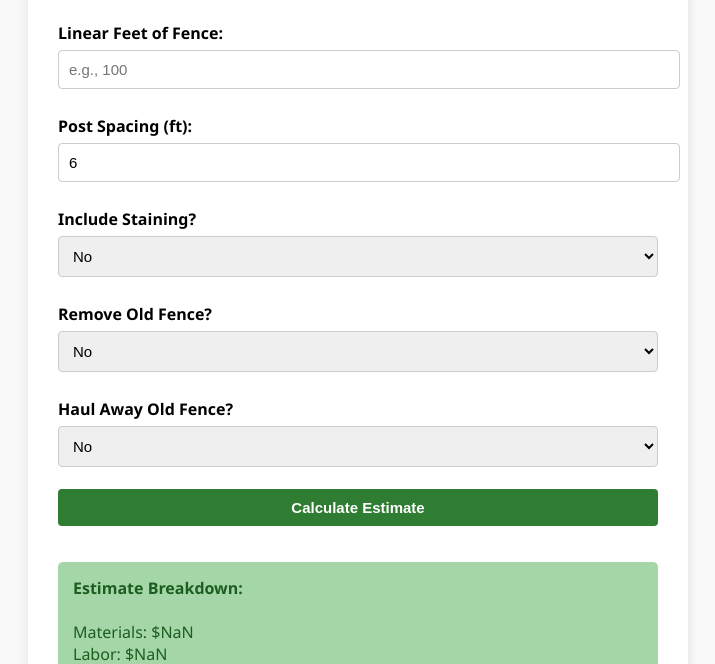
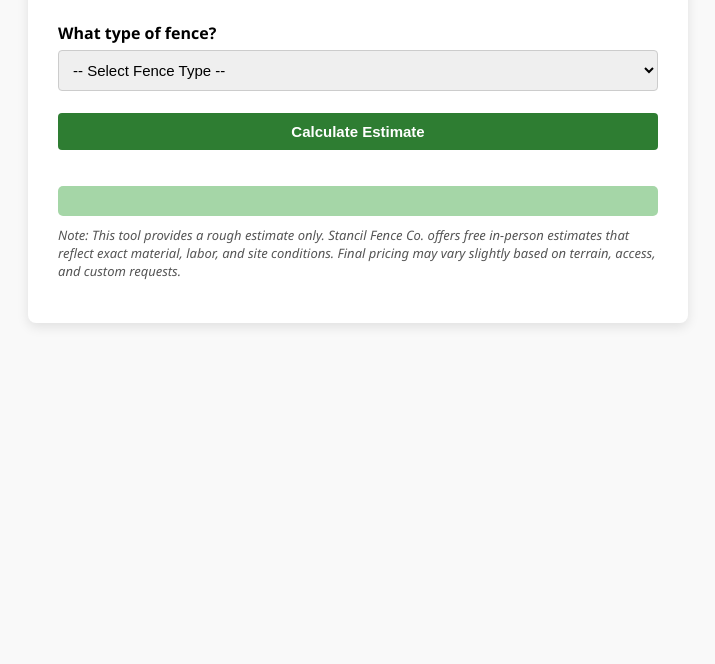
Before and after one commit to jayson-stancil/Stancil-Fence-Co, a plain HTML site: page index.html in a window 1280 px wide. Both pictures are taken after a click on the button "Calculate Estimate". Shown: the part 136-800 px from the top of the page, without its empty margins (282-997 px from the left). Drawn offline with Linux system fonts and the light colour scheme.

Commit message:
Update index.html

```diff
--- a/index.html
+++ b/index.html
@@ -72,17 +72,15 @@
       margin-top: 20px;
     }
 
-    hr {
-      border: none;
-      border-top: 1px solid #ddd;
-      margin: 20px 0;
-    }
-
     .disclaimer {
       font-size: 13px;
       color: #555;
       margin-top: 10px;
       font-style: italic;
+    }
+
+    .hidden {
+      display: none;
     }
   </style>
 </head>
@@ -91,29 +89,54 @@
   <div class="container">
     <h2>Stancil Fence Co. Estimate Calculator</h2>
 
+    <label for="fenceType">What type of fence?</label>
+    <select id="fenceType" onchange="showOptions()">
+      <option value="">-- Select Fence Type --</option>
+      <option value="wood">Wood</option>
+      <option value="chainlink">Chain Link</option>
+    </select>
+
+    <div id="commonInputs" class="hidden">
       <label for="linearFeet">Linear Feet of Fence:</label>
       <input type="number" id="linearFeet" placeholder="e.g., 100">
 
       <label for="postSpacing">Post Spacing (ft):</label>
       <input type="number" id="postSpacing" value="6">
+    </div>
 
+    <div id="woodOptions" class="hidden">
       <label for="includeStain">Include Staining?</label>
       <select id="includeStain">
         <option value="no">No</option>
         <option value="yes">Yes</option>
       </select>
 
-    <label for="includeRemoval">Remove Old Fence?</label>
-    <select id="includeRemoval">
+      <label for="includeRemovalWood">Remove Old Fence?</label>
+      <select id="includeRemovalWood">
         <option value="no">No</option>
         <option value="yes">Yes</option>
       </select>
 
-    <label for="includeHaul">Haul Away Old Fence?</label>
-    <select id="includeHaul">
+      <label for="includeHaulWood">Haul Away Old Fence?</label>
+      <select id="includeHaulWood">
         <option value="no">No</option>
         <option value="yes">Yes</option>
       </select>
+    </div>
+
+    <div id="chainOptions" class="hidden">
+      <label for="includeRemovalChain">Remove Old Fence?</label>
+      <select id="includeRemovalChain">
+        <option value="no">No</option>
+        <option value="yes">Yes</option>
+      </select>
+
+      <label for="includeHaulChain">Haul Away Old Fence?</label>
+      <select id="includeHaulChain">
+        <option value="no">No</option>
+        <option value="yes">Yes</option>
+      </select>
+    </div>
 
     <button onclick="calculateEstimate()">Calculate Estimate</button>
 
@@ -125,57 +148,96 @@
   </div>
 
   <script>
+    function showOptions() {
+      const type = document.getElementById("fenceType").value;
+      document.getElementById("commonInputs").classList.remove("hidden");
+      document.getElementById("woodOptions").classList.add("hidden");
+      document.getElementById("chainOptions").classList.add("hidden");
+
+      if (type === "wood") {
+        document.getElementById("woodOptions").classList.remove("hidden");
+      } else if (type === "chainlink") {
+        document.getElementById("chainOptions").classList.remove("hidden");
+      }
+    }
+
     function calculateEstimate() {
+      const fenceType = document.getElementById("fenceType").value;
       const linearFeet = parseFloat(document.getElementById("linearFeet").value);
       const spacing = parseFloat(document.getElementById("postSpacing").value);
-      const stain = document.getElementById("includeStain").value === "yes";
-      const removal = document.getElementById("includeRemoval").value === "yes";
-      const haul = document.getElementById("includeHaul").value === "yes";
+
+      if (!linearFeet || !spacing) {
+        alert("Please fill in all required fields.");
+        return;
+      }
+
+      let materialCost = 0;
+      let laborCost = 0;
+      let stainCost = 0;
+      let removalCost = 0;
+      let haulOffFee = 0;
 
       const sections = Math.ceil(linearFeet / spacing);
       const posts = sections + 1;
+
+      if (fenceType === "wood") {
         const rails = sections * 3;
         const pickets = Math.ceil(linearFeet * 2.1);
         const concreteBags = posts;
         const screws = (pickets * 3 * 2) + (rails * 2);
         const gravelBags = Math.ceil((posts * 10) / 50);
 
-      // Unit costs
-      const postCost = 15;
-      const railCost = 6;
-      const picketCost = 3;
-      const concreteCost = 6;
-      const gravelCost = 5;
-      const screwCost = 0.05;
+        materialCost =
+          (posts * 15) +
+          (rails * 6) +
+          (pickets * 3) +
+          (concreteBags * 6) +
+          (gravelBags * 5) +
+          (screws * 0.05);
 
-      const laborPerFoot = 15;
-      const stainPerFoot = 4;
-      const removalPerFoot = 5;
-      const haulOffFee = haul ? 100 : 0;
+        laborCost = linearFeet * 15;
 
-      const materialCost =
-        (posts * postCost) +
-        (rails * railCost) +
-        (pickets * picketCost) +
-        (concreteBags * concreteCost) +
-        (gravelBags * gravelCost) +
-        (screws * screwCost);
+        if (document.getElementById("includeStain").value === "yes") {
+          stainCost = linearFeet * 4;
+        }
 
-      const laborCost = linearFeet * laborPerFoot;
-      const stainCost = stain ? linearFeet * stainPerFoot : 0;
-      const removalCost = removal ? linearFeet * removalPerFoot : 0;
+        if (document.getElementById("includeRemovalWood").value === "yes") {
+          removalCost = linearFeet * 5;
+        }
 
-      const totalEstimate = materialCost + laborCost + stainCost + removalCost + haulOffFee;
+        if (document.getElementById("includeHaulWood").value === "yes") {
+          haulOffFee = 100;
+        }
+
+      } else if (fenceType === "chainlink") {
+        materialCost =
+          (posts * 18) +
+          (linearFeet * 8) +
+          (linearFeet * 3) +
+          (posts * 6);
+
+        laborCost = linearFeet * 12;
+
+        if (document.getElementById("includeRemovalChain").value === "yes") {
+          removalCost = linearFeet * 5;
+        }
+
+        if (document.getElementById("includeHaulChain").value === "yes") {
+          haulOffFee = 100;
+        }
+      }
+
+      const total = materialCost + laborCost + stainCost + removalCost + haulOffFee;
 
       document.getElementById("results").innerHTML = `
-        <strong>Estimate Breakdown:</strong><br><br>
+        <strong>Fence Type:</strong> ${fenceType === "wood" ? "Wood" : "Chain Link"}<br>
         Materials: $${materialCost.toFixed(2)}<br>
         Labor: $${laborCost.toFixed(2)}<br>
-        ${stain ? `Staining: $${stainCost.toFixed(2)}<br>` : ``}
-        ${removal ? `Fence Removal: $${removalCost.toFixed(2)}<br>` : ``}
-        ${haul ? `Haul-Off Fee: $${haulOffFee.toFixed(2)}<br>` : ``}
+        ${stainCost ? `Staining: $${stainCost.toFixed(2)}<br>` : ""}
+        ${removalCost ? `Removal: $${removalCost.toFixed(2)}<br>` : ""}
+        ${haulOffFee ? `Haul-Off: $${haulOffFee.toFixed(2)}<br>` : ""}
         <hr>
-        <strong>Total Estimated Cost: $${totalEstimate.toFixed(2)}</strong>
+        <strong>Total Estimated Cost: $${total.toFixed(2)}</strong>
       `;
     }
   </script>
```
Lines whose indentation alone changed are shown as unchanged.
